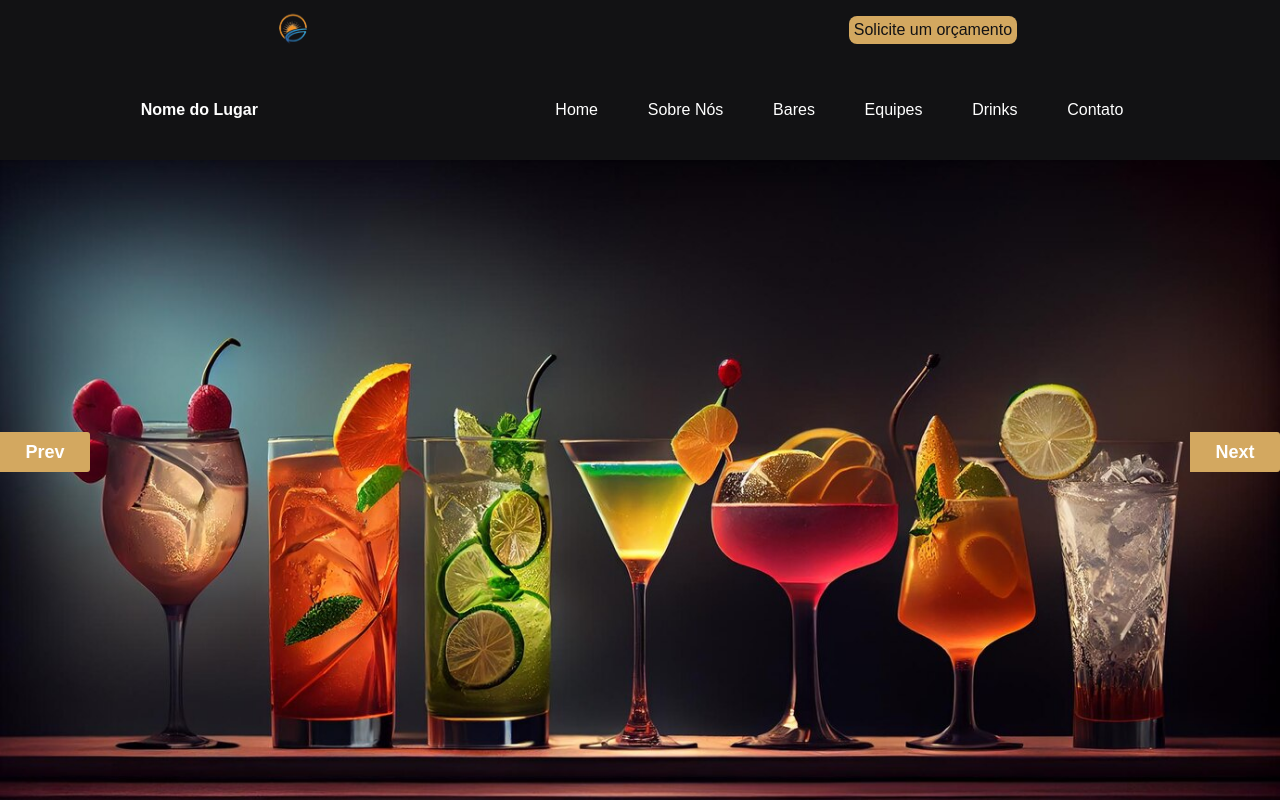
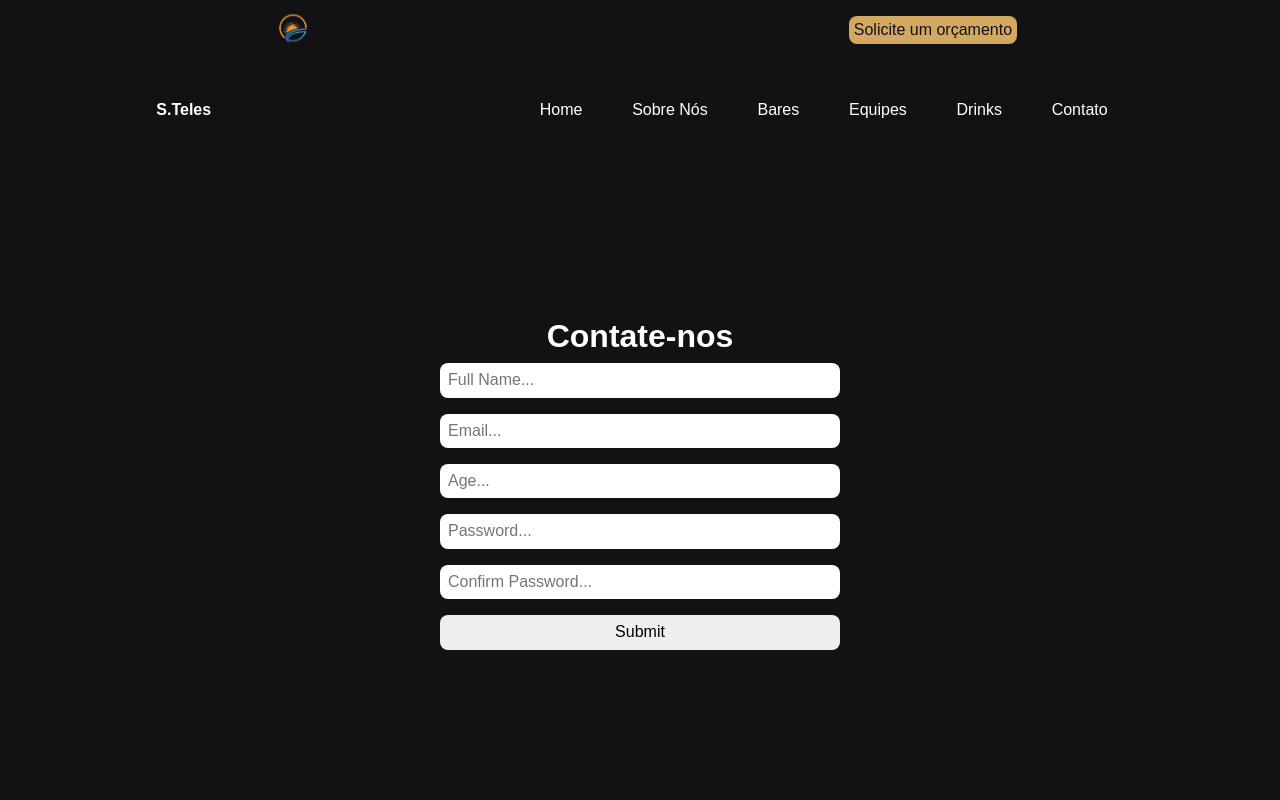
Before and after one commit to pehGois/siteEventos, a React (Create React App) app: page /form in a window 1280 px wide. Shown: the top 800 px of the page. Built offline with nearby package versions, Linux system fonts and the light colour scheme.

Commit message:
Animation and CSS corrections

```diff
--- a/package.json
+++ b/package.json
@@ -3,13 +3,17 @@
   "version": "0.1.0",
   "private": true,
   "dependencies": {
+    "@hookform/resolvers": "^3.3.2",
     "@testing-library/jest-dom": "^5.17.0",
     "@testing-library/react": "^13.4.0",
     "@testing-library/user-event": "^13.5.0",
     "react": "^18.2.0",
     "react-dom": "^18.2.0",
+    "react-hook-form": "^7.47.0",
+    "react-router-dom": "^6.16.0",
     "react-scripts": "5.0.1",
-    "web-vitals": "^2.1.4"
+    "web-vitals": "^2.1.4",
+    "yup": "^1.3.2"
   },
   "scripts": {
     "start": "react-scripts start",
--- a/src/App.css
+++ b/src/App.css
@@ -7,13 +7,17 @@
   box-sizing: border-box;
   color: white;
   font-family: sans-serif;
+  z-index: 0;
 }
 
 /*Generical*/
 a:hover{
   text-decoration: underline !important;
 }
+p{
+  width: auto;
 
+}
 button{
   cursor: pointer;
   padding: 5px;
@@ -23,11 +27,12 @@ button{
   border-radius: .5rem;
 }
 .app{
-  width: 100vw;
+  position: relative;
+  max-width: 100vw;
   height: 100vh;
+  text-align: center;
   background-color: var(--background);
-  text-align: center;
-  color: white;
+  overflow-x: hidden;
 }
 .divider{
   position: absolute;
@@ -35,12 +40,16 @@ button{
   width: 50vw;
   z-index: 0;
 }
-
+.text{
+  margin-top: 2.5rem;
+  margin-bottom: 1rem;
+}
 .flex{
   display: flex;
   justify-content: center;
   align-items: center;
   flex-wrap: wrap;
+  flex: 1;
 }
 .bold{
   font-weight: bold;
@@ -50,6 +59,10 @@ button{
 }
 .none{
   display: none;
+}
+.title{
+  margin: 8px;
+
 }
 
 /*Nav*/
@@ -126,9 +139,11 @@ button{
   .sliderContainer{
     position: relative;
     margin: auto;
+    max-width: 100vw;
   }
   .slide{
     position: relative;
+    transition: transform 1s ease-in-out;
   }
   .prev, .next{
     position: absolute;
@@ -150,7 +165,13 @@ button{
     right: 0;
   }
   .slide > img{
-    max-width: 100vw;
+    max-width: 90vw;
+  }
+  .nextAnim{
+    animation: next .5s ease-in-out;
+  }
+  .prevAnim{
+    animation: prev .5s ease-in-out;
   }
 
   /*Caption*/
@@ -160,8 +181,10 @@ button{
     padding: 12px 12px;
     bottom: 8px;
     text-align: center;
-    width: 100%;
-    background: linear-gradient(transparent, var(--contrast));
+    width: 90%;
+    background-color: var(--contrast);
+    left: 50%; /* Place the div 50% from the left edge of the container */
+    transform: translateX(-50%);
   }
   .index{
     position: absolute;
@@ -183,13 +206,43 @@ button{
     background-color: var(--contrast);
   }
 
-  /* Fading animation */
-  .fade {
-    animation-name: fade;
-    animation-duration: 1.5s;
+  /*Forms*/
+  .formContainer{
+    width: 100vw;
+    height: 80%;
   }
+  form{
+    position: relative;
+    width: 100%;
+  }
+  input{
+    width: 100%;
+    max-width: 400px;
+    padding: 8px;
+    color: black;
+    border-radius: 8px;
+    border: none;
+  }
+  /* Animations */
+  @keyframes prev {
 
-  @keyframes fade {
-    from {opacity: .4}
-    to {opacity: 1}
+    from {
+      transform: translateX(0);
+      opacity: .6;
+    }
+    to {
+      transform: translateX(100%);
+      opacity: 1;
+    }
   }
+  @keyframes next {
+
+    from {
+      transform: translateX(100%);
+      opacity: 1;
+    }
+    to {
+      transform: translateX(0);
+      opacity: .6;
+    }
+  }
--- a/src/App.js
+++ b/src/App.js
@@ -1,43 +1,43 @@
+import { BrowserRouter as Router, Routes, Route, Link } from "react-router-dom"
 import './App.css';
+import Home from "./components/home"
+import Form from "./components/form"
 import logo from "./img/logo.png"
 import {useState} from 'react'
-import Carrousel from './components/carrousel';
 
-export default function App() {
+export default function App(){
   const [isActive, setActive] = useState(false)
-  return (
+  return(
     <div className="app">
+      <Router>
       <div className="navBar">
           <div className="logoContainer flex">
             <button onClick={()=>{setActive(!isActive)}} className="btnMenu"></button>
-          <img src={logo} alt="Logo"className="logo"/>
-          <button>Solicite um orçamento</button>
+            <img src={logo} alt="Logo" className="logo"/>
+            <Link to="/form"><button>Solicite um orçamento</button></Link>
           </div>
 
           <div className={isActive? "block" : "none"}>
             <div className="menuContainer flex">
-            <p className="bold">Nome do Lugar</p>
+              <p className="bold">S.Teles</p>
               <div className="linkContainer flex">
-              <a href="#">Home</a>
-              <a href="#">Sobre Nós</a>
-              <a href="#">Bares</a>
-              <a href="#">Equipes</a>
-              <a href="#">Drinks</a>
-              <a href="#">Contato</a>
+                <Link to="/">Home</Link>
+                <Link to="/">Sobre Nós</Link>
+                <Link to="/">Bares</Link>
+                <Link to="/">Equipes</Link>
+                <Link to="/">Drinks</Link>
+                <Link to="/">Contato</Link>
               </div>
             </div>
           </div>
+        </div>
+        <Routes>
+          <Route path="/" element={<Home/>}/>
+          <Route path="/form" element={<Form/>}/>
+          <Route path="/*" element={"404"}/>
+        </Routes>
+      </Router>
 
     </div>
-      <div className="container">
-        <Carrousel/>
-        <div className='divider' style={{right:"0"}}></div>
-          <h3>Sobre Nós</h3>
-        <div className='divider'></div>
-        <p>aaaaaaaaaaaaaaaaaaaaaaaaaaaaaaaaaaaaaaaaaaaaaaaaaaaaaaaaaaaaaaaaaaa</p>
-
-
-      </div>
-    </div>
-  );
+  )
 }
--- a/src/components/carrousel.js
+++ b/src/components/carrousel.js
@@ -2,6 +2,8 @@ import { useState } from "react"
 import drinks from  "../img/drinks.jpg"
 function Carrousel(){
     const [index, setIndex] = useState(0)
+    const [animationDirection, setAnimationDirection] = useState("nextAnim")
+
 
     const [slideContent, setSlideContent] = useState([
         {
@@ -29,7 +31,8 @@ function Carrousel(){
     function showSlide() {
         return slideContent.map((content, key) => (
           <div className="sliderContainer" key={key}>
-            <div className={content.active ? "slide active" : "slide none"}>
+            <div className={content.active ? `slide ${animationDirection}`
+             : "slide none"}>
               <img src={content.url} alt="Imagem" />
               <div className="caption">{content.caption}</div>
             </div>
@@ -42,7 +45,8 @@ function Carrousel(){
             setSlideContent(slideContent.map((content,key) => {
                     return {...content, active: key === index + 1}
             }))
-            setIndex(index + 1);
+            setIndex(index + 1)
+            setAnimationDirection("nextAnim")
         }
     }
 
@@ -53,6 +57,7 @@ function Carrousel(){
               return { ...content, active: key === index - 1 };
           }))
           setIndex(index - 1);
+          setAnimationDirection("prevAnim")
         }
       }
 
--- /dev/null
+++ b/src/components/form.js
@@ -0,0 +1,41 @@
+import {useForm} from "react-hook-form";
+import { yupResolver } from '@hookform/resolvers/yup';
+import * as yup from 'yup'
+export default function Form() {
+
+    const schema = yup.object().shape({
+        fullName: yup.string().required("Your Full Name is Required"),
+        email: yup.string().email().required(),
+        age: yup.number().positive().integer("Precisa ser um número").min(18).required(),
+        password: yup.string().min(4).max(20).required(),
+        confPassword: yup.string().oneOf([yup.ref("password"),null], "Passwords Do not Match ").required()
+    })
+
+    const {register, handleSubmit, formState: {errors}} = useForm({
+        resolver: yupResolver(schema)
+    });
+
+    const onSubmit = (data) => {
+        console.log(data)
+    }
+    return (
+        <div className="formContainer flex">
+            <div className="flex">
+                <h1 className="title">Contate-nos</h1>
+                <form onSubmit={handleSubmit(onSubmit)}>
+                    <input type="text" placeholder="Full Name..." {...register("fullName")}/>
+                    <p>{errors.fullName?.message}</p>
+                    <input type="text" placeholder="Email..." {...register("email")}/>
+                    <p>{errors.email?.message}</p>
+                    <input type="number" placeholder="Age..."{...register("age")}/>
+                    <p>{errors.age?.message}</p>
+                    <input type="password" placeholder="Password..." {...register("password")}/>
+                    <p>{errors.password?.message}</p>
+                    <input type="password" placeholder="Confirm Password..." {...register("confPassword")}/>
+                    <p>{errors.confPassword?.message}</p>
+                    <input type="submit"/>
+                </form>
+            </div>
+        </div>
+    )
+}
--- /dev/null
+++ b/src/components/home.js
@@ -0,0 +1,15 @@
+import '../App.css';
+
+import Carrousel from './carrousel';
+
+export default function Home() {
+  return (
+      <div className="container">
+        <Carrousel/>
+        <div className='divider' style={{right:"0"}}></div>
+          <h3>Sobre Nós</h3>
+        <div className='divider'></div>
+        <p className='text'>Lorem ipsum dolor sit amet, consectetur adipiscing elit. Proin et diam nunc. Morbi aliquet et mi nec cursus. Class aptent taciti sociosqu ad litora torquent per conubia nostra, per inceptos himenaeos. Nam sit amet euismod elit, sit amet hendrerit turpis. Curabitur elementum congue mauris, ut luctus urna imperdiet sit amet. Vestibulum commodo ex enim, at viverra libero dapibus in. Maecenas et aliquet enim. Cras efficitur felis et elit suscipit, nec euismod nisi lacinia. Suspendisse eget felis sollicitudin, bibendum orci in, lobortis lorem. Praesent faucibus eget sapien ac convallis. Quisque sed rutrum leo, in commodo lectus. Aenean viverra lectus ipsum, non pharetra tellus imperdiet sit amet. Morbi consequat eros vitae venenatis convallis. Nam ac arcu eu lectus convallis auctor.</p>
+      </div>
+  );
+}
```
Also changed, not shown: 1 other file (tests, documents, lock files or other folders). Lines whose indentation alone changed are shown as unchanged.
